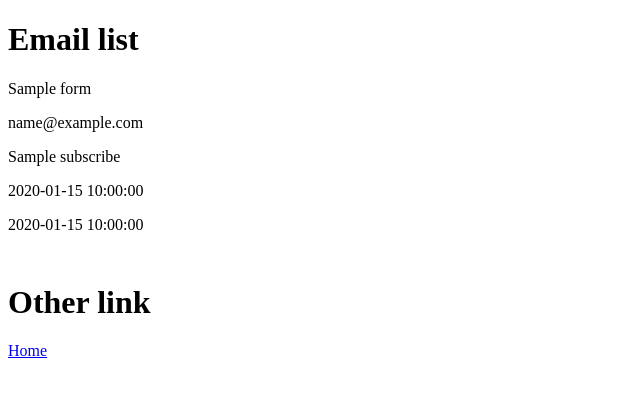
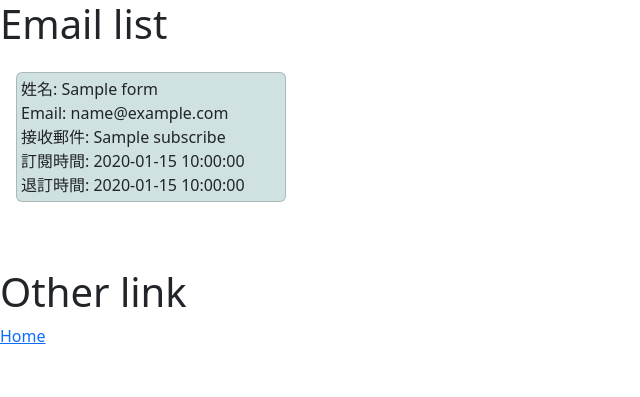
Before and after one commit to vincentkali/TS, a Flask app: page /email in a window 1280 px wide. Shown: the top 397 px of the page, without its empty margins (0-640 px from the left). Run offline with Flask 2, Linux system fonts and the light colour scheme; a database or web service that is not in the repository returns one stand-in record (values such as "Sample title").

Commit message:
add some css

```diff
--- a/templates/email.html
+++ b/templates/email.html
@@ -5,23 +5,38 @@
     <meta charset="UTF-8">
     <meta http-equiv="X-UA-Compatible" content="IE=edge">
     <meta name="viewport" content="width=device-width, initial-scale=1.0">
+    <link href="https://cdn.jsdelivr.net/npm/bootstrap@5.2.0-beta1/dist/css/bootstrap.min.css" rel="stylesheet"
+        integrity="sha384-0evHe/X+R7YkIZDRvuzKMRqM+OrBnVFBL6DOitfPri4tjfHxaWutUpFmBp4vmVor" crossorigin="anonymous">
     <title>Document</title>
 </head>
 
 <body>
     <h1>Email list</h1>
-    {% for form in formsData %}
-    <p>{{form.name}}</p>
-    <p>{{form.email}}</p>
-    <p>{{form.subscribe}}</p>
-    <p>{{form.subscribe_time}}</p>
-    <p>{{form.unsubscribe_time}}</p>
-    {% endfor %}
+    <div class="row">
+        {% for form in formsData %}
+        <div class="col-3">
+            <div class="card m-3 p-1" style="background-color: rgb(207, 225, 225);">
+                <div>姓名: {{form.name}}</div>
+                <div>Email: {{form.email}}</div>
+                <div>接收郵件: {{form.subscribe}}</div>
+                <div>訂閱時間: {{form.subscribe_time}}</div>
+                <div>退訂時間: {{form.unsubscribe_time}}</div>
+            </div>
+        </div>
+        {% endfor %}
+    </div>
+
 
     <div style="margin-top: 50px;">
         <h1>Other link</h1>
         <a href="/">Home</a>
     </div>
+    <script src="https://cdn.jsdelivr.net/npm/@popperjs/core@2.11.5/dist/umd/popper.min.js"
+        integrity="sha384-Xe+8cL9oJa6tN/veChSP7q+mnSPaj5Bcu9mPX5F5xIGE0DVittaqT5lorf0EI7Vk" crossorigin="anonymous">
+    </script>
+    <script src="https://cdn.jsdelivr.net/npm/bootstrap@5.2.0-beta1/dist/js/bootstrap.min.js"
+        integrity="sha384-kjU+l4N0Yf4ZOJErLsIcvOU2qSb74wXpOhqTvwVx3OElZRweTnQ6d31fXEoRD1Jy" crossorigin="anonymous">
+    </script>
 </body>
 
 </html>
```
